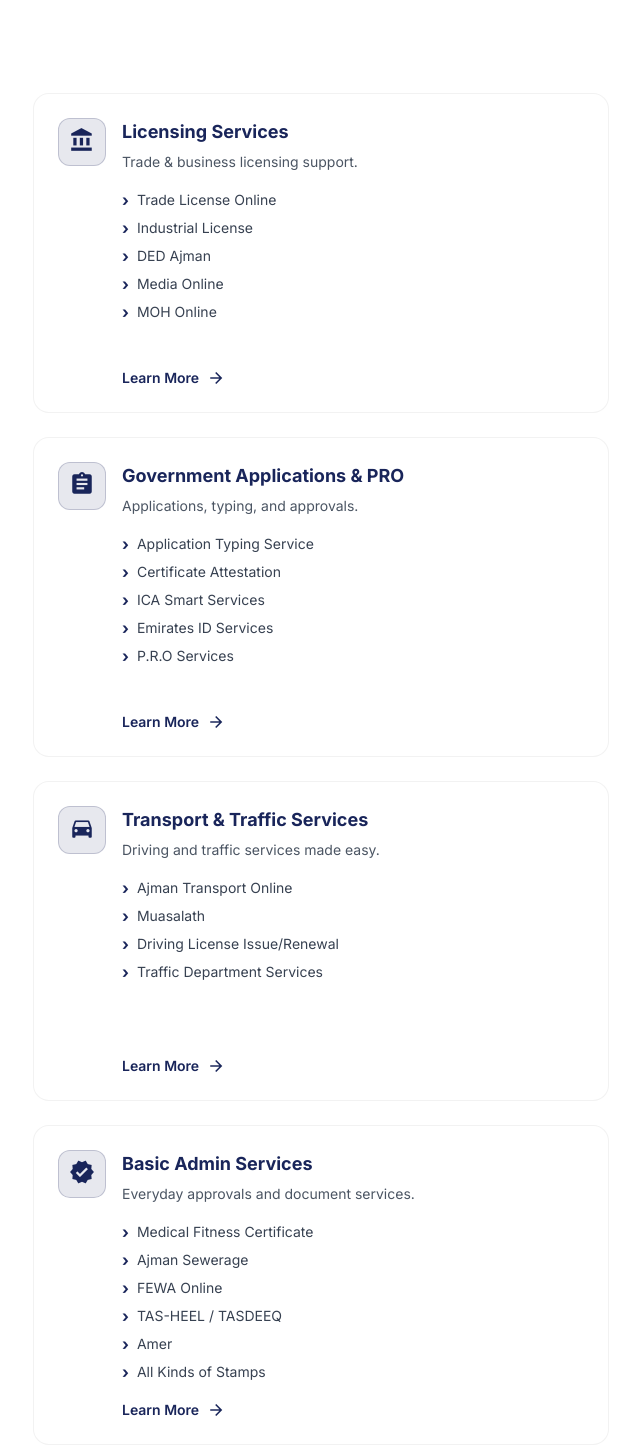
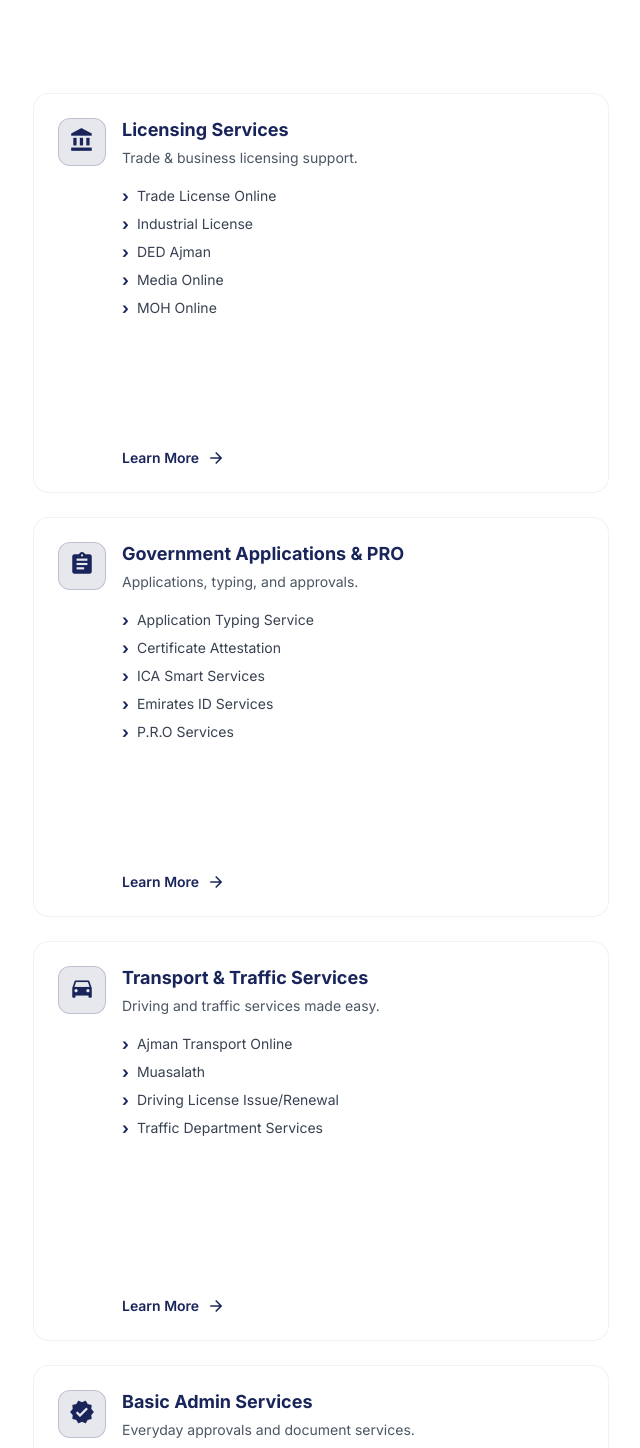
Before and after one commit to MZaFaRM/meknas, a website: page index.html in a window 1280 px wide. Shown: the part 1091-2539 px from the top of the page, without its empty margins (319-959 px from the left). Drawn offline with Linux system fonts and the light colour scheme.

Commit message:
feat: services card spacing issue fix

```diff
--- a/index.html
+++ b/index.html
@@ -144,7 +144,7 @@
 							</div>
 
 							<div class="service-card__content">
-								<p class="service-card__title">
+								<p class="service-card__title mt-5! lg:mt-0!">
 									Licensing Services
 								</p>
 								<p class="service-card__subtitle">
@@ -235,7 +235,7 @@
 							</div>
 
 							<div class="service-card__content">
-								<p class="service-card__title">
+								<p class="service-card__title mt-5! lg:mt-0!">
 									Basic Admin Services
 								</p>
 								<p class="service-card__subtitle">
--- a/src/styles.css
+++ b/src/styles.css
@@ -452,7 +452,7 @@ section {
 	@apply p-6;
 	@apply transition-all duration-300 ease-out;
 	@apply flex gap-4;
-	@apply h-90 lg:h-80;
+	@apply h-90 lg:h-100;
 }
 
 .slider__track .service-card {
@@ -514,7 +514,7 @@ section {
 }
 
 .service-card__title {
-	@apply text-lg font-bold text-primary;
+	@apply text-lg font-bold text-primary leading-6;
 }
 
 .service-card.is-active .service-card__title {
```
Also changed, not shown: src/output.css.
